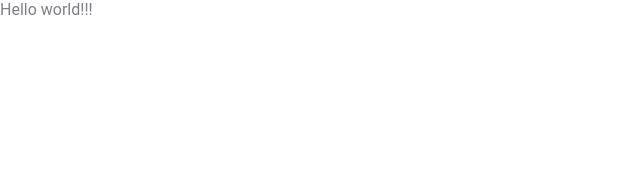
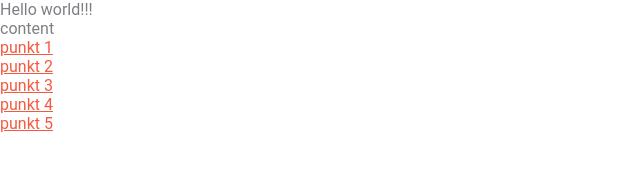
Before and after one commit to BogdanGrynjuk/wpresssite, a plain HTML site: page index.html in a window 1280 px wide. Shown: the whole page, without its empty margins (0-640 px from the left). Drawn offline with Linux system fonts and the light colour scheme.

Commit message:
GitHub commit

```diff
--- a/index.html
+++ b/index.html
@@ -16,10 +16,18 @@
 
 		<main>
 			<article>
-
+				<h2>content</h2>
 			</article>
 			<aside>
-
+				<nav class="menu">
+					<ul>
+						<li class="item1"><a href="">punkt 1</a></li>
+						<li class="item2"><a href="">punkt 2</a></li>
+						<li class="item3"><a href="">punkt 3</a></li>
+						<li class="item4"><a href="">punkt 4</a></li>
+						<li class="item5"><a href="">punkt 5</a></li>
+					</ul>
+				</nav>
 			</aside>
 		</main>
 
```
